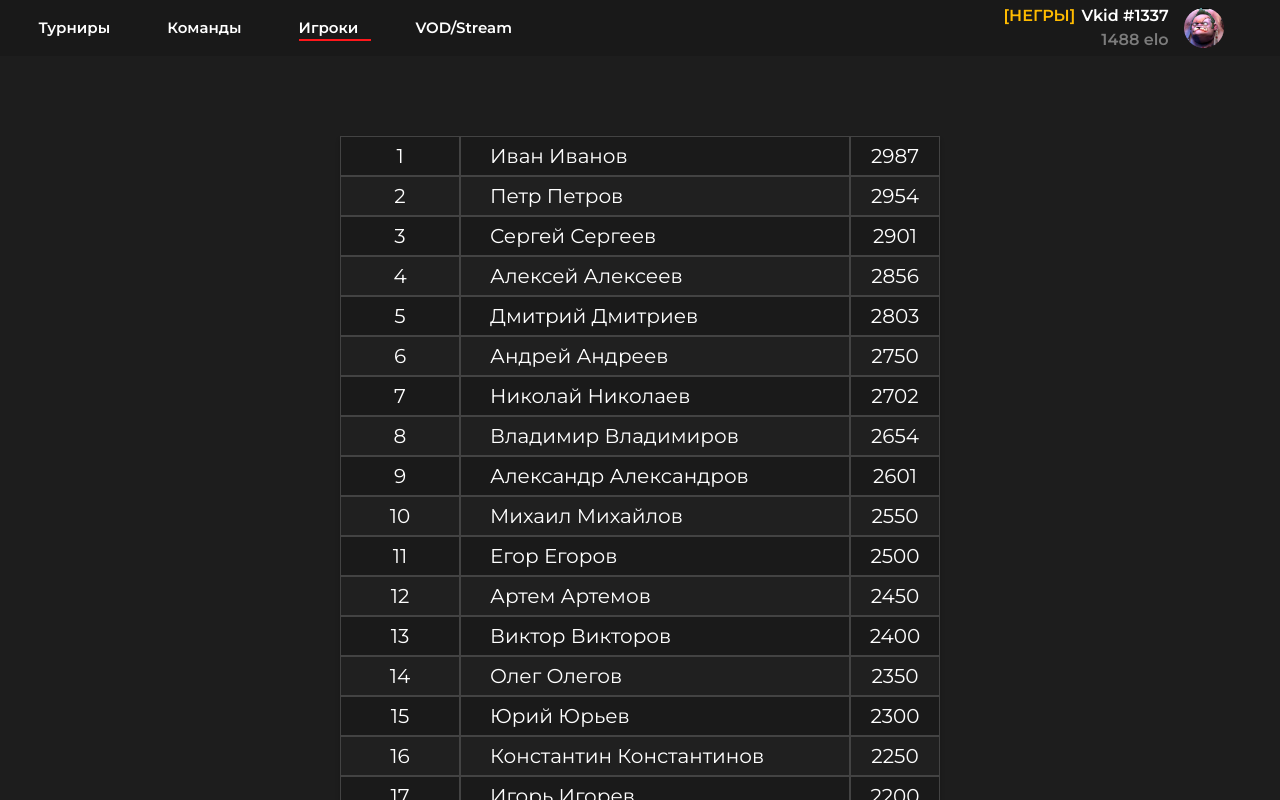
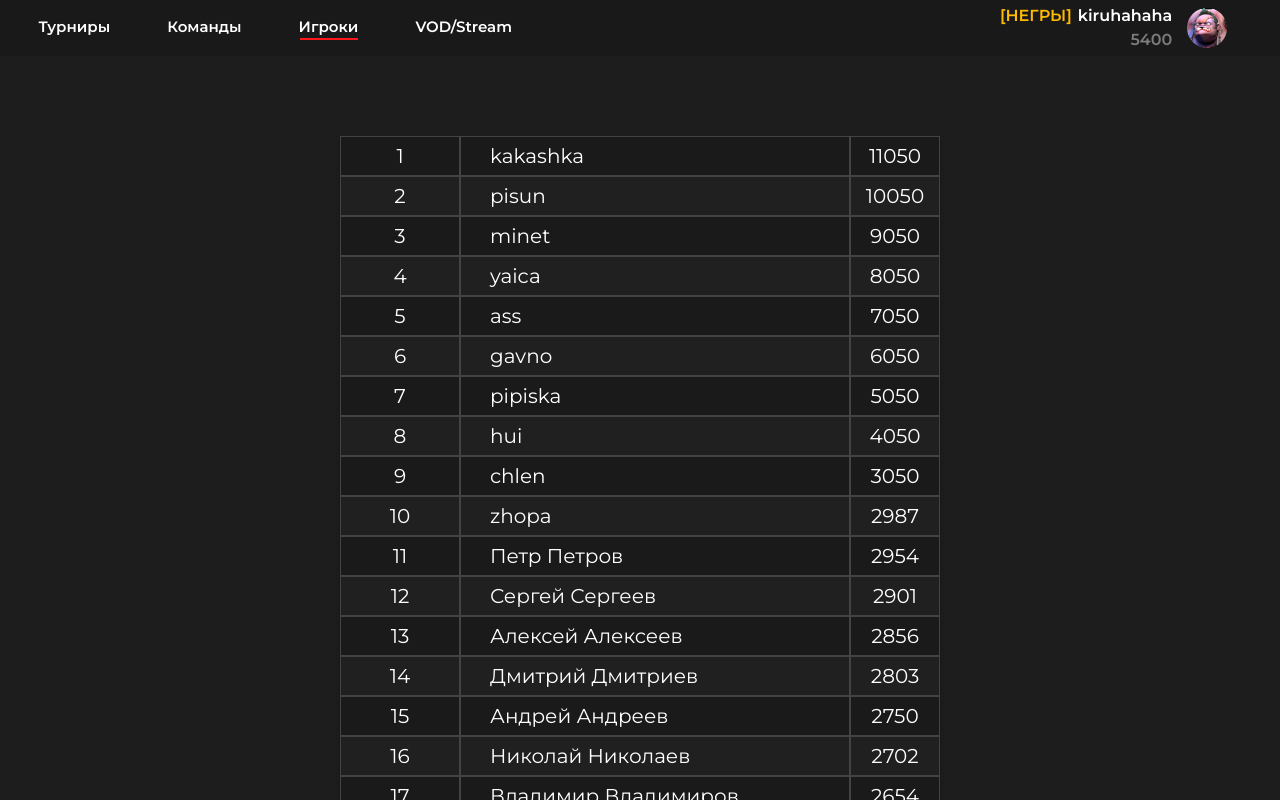
Before and after one commit to IakovlevKirill/DotaCup.client, a React (Vite) app: page /main/players in a window 1280 px wide. Built offline with nearby package versions, Linux system fonts and the light colour scheme; no server answers.

Commit message:
Добавил страницу профиля, поправил рутинг

```diff
--- a/package.json
+++ b/package.json
@@ -10,6 +10,7 @@
     "preview": "vite preview"
   },
   "dependencies": {
+    "@ant-design/v5-patch-for-react-19": "^1.0.3",
     "@reduxjs/toolkit": "^2.5.1",
     "@tailwindcss/vite": "^4.0.6",
     "antd": "^5.24.0",
--- a/src/App.tsx
+++ b/src/App.tsx
@@ -7,6 +7,7 @@ import {PlayersPage} from "./components/Main/Players/PlayersPage.tsx";
 import {StreamsAndVodPage} from "./components/Main/StreamsAndVOD/StreamsAndVOD.tsx";
 import {NotFoundPage} from "./components/NotFoundPage.tsx";
 import {Lobby} from "./components/Main/Lobby/Lobby.tsx";
+import {ProfilePage} from "./components/Profile/ProfilePage.tsx";
 
 export const App = () => {
     return (
@@ -14,7 +15,7 @@ export const App = () => {
             <BrowserRouter>
                 <Routes>
                     {/* Главная страница логина */}
-                    <Route path="/" element={<Login />} />
+                    <Route index path="/" element={<Login />} />
 
                     {/* Главная страница (Main) с вложенными маршрутами */}
                     <Route path="/main" element={<Main />}>
@@ -24,6 +25,7 @@ export const App = () => {
                         <Route path="teams" element={<TeamsPage />} />
                         <Route path="players" element={<PlayersPage />} />
                         <Route path="vod-streams" element={<StreamsAndVodPage />} />
+                        <Route path='profile/:nickname' element={<ProfilePage />} />
                     </Route>
 
                     {/* Страница 404 */}
--- a/src/components/Main/Lobby/LobbyMember.tsx
+++ b/src/components/Main/Lobby/LobbyMember.tsx
@@ -1,3 +1,4 @@
+import { Link } from "react-router-dom";
 
 interface LobbyMemberProps {
     name: string
@@ -19,8 +20,9 @@ export const LobbyMember = ( props: LobbyMemberProps) => {
     return (
         <div className="flex flex-row pt-[5px] pb-[5px] rounded-[18px] items-end justify-between">
             <div className="w-[60%] flex items-end">
-                <span
-                    className="flex text-[16px] text-[#FFFFFF] font-[Montserrat-semibold] mt-[12px] cursor-pointer  hover:underline">{props.name}</span>
+                <Link to={`/main/profile/${props.name}`}
+                    className="flex text-[16px] text-[#FFFFFF] font-[Montserrat-semibold] mt-[12px] cursor-pointer  hover:underline">{props.name}
+                </Link>
             </div>
             <div className="flex flex-row items-end justify-between w-[40%]">
                 <span
--- a/src/components/Main/MainNav.tsx
+++ b/src/components/Main/MainNav.tsx
@@ -1,45 +1,67 @@
 import {Link, useLocation} from "react-router-dom";
+import pudge_avatar from '../../../src/assets/images/pudge_avatar.png';
 
 export const MainNav = () => {
 
     const location = useLocation();
     const pathname = location.pathname;
+    const user_nickname = 'kiruhahaha'
+    const user_elo = 5400
+    const isUserHasTeam = true
+    const user_team = "[" + "НЕГРЫ" + "]"
 
     return(
         <div className="bg-[#191919] overflow-hidden max-w-[100vw] min-w-[100vw] min-h-[7%] flex items-center">
             <div className="ml-[3%] h-[100%] w-[37%] flex items-center  flex-row justify-between">
                 <Link
-                    className={`text-[15px] text-white! font-[Montserrat-semibold]`}
-                    to="tournaments">
-                    Турниры
-                    {(pathname.includes('tournaments')) && (
-                        <div className="absolute w-[72px] h-[2px] bg-[#FF171B]"></div>
-                    )}
+                    className="flex flex-col items-center justify-center text-[15px] text-white! font-[Montserrat-semibold]" to="tournaments">Турниры
+                        <div className={`ml-[2%] w-[98%] h-[2px]
+                        ${(pathname.includes('tournaments')) ?
+                        'bg-[#FF171B]' :
+                        'bg-[#191919]'
+                        }
+                        `}></div>
                 </Link>
-                <Link className="text-[15px] text-white! font-[Montserrat-semibold]" to="teams">Команды
-                    {(pathname.includes('teams')) && (
-                        <div className="absolute w-[72px] h-[2px] bg-[#FF171B]"></div>
-                    )}
+                <Link className="flex flex-col items-center justify-center text-[15px] text-white! font-[Montserrat-semibold]" to="teams">Команды
+                    <div className={`ml-[2%] w-[98%] h-[2px]
+                        ${(pathname.includes('teams')) ?
+                        'bg-[#FF171B]' :
+                        'bg-[#191919]'
+                    }
+                        `}></div>
                 </Link>
-                <Link className="text-[15px] text-white! font-[Montserrat-semibold]" to="players">Игроки
-                    {(pathname.includes('players')) && (
-                        <div className="absolute w-[72px] h-[2px] bg-[#FF171B]"></div>
-                    )}</Link>
-                <Link className="text-[15px] text-white! font-[Montserrat-semibold]" to="vod-streams">VOD/Stream
-                    {(pathname.includes('vod-stream')) && (
-                        <div className="absolute w-[72px] h-[2px] bg-[#FF171B]"></div>
-                    )}</Link>
+                <Link className="flex flex-col items-center justify-center text-[15px] text-white! font-[Montserrat-semibold]" to="players">Игроки
+                    <div className={`ml-[2%] w-[98%] h-[2px]
+                        ${(pathname.includes('players')) ?
+                        'bg-[#FF171B]' :
+                        'bg-[#191919]'
+                    }
+                        `}></div>
+                </Link>
+                <Link className="flex flex-col items-center justify-center text-[15px] text-white! font-[Montserrat-semibold]" to="vod-streams">VOD/Stream
+                    <div className={`ml-[2%] w-[98%] h-[2px]
+                        ${(pathname.includes('vod-streams')) ?
+                        'bg-[#FF171B]' :
+                        'bg-[#191919]'
+                    }
+                        `}></div>
+                </Link>
             </div>
             <div className="w-[37%]"></div>
             <div className="w-[20%] mr-[3%] flex items-center justify-center flex-row gap-[15px]">
                 <div className="flex flex-col items-end">
                     <div className="flex flex-row gap-[6px]">
-                        <span className="text-[#FFBB00] font-[Montserrat-semibold]">[НЕГРЫ]</span>
-                        <span className="text-white font-[Montserrat-semibold]">Vkid #1337</span>
+                        {(isUserHasTeam) && ( ///TODO если команды все таки оставим, добавить линк на тиму
+                            <span className="text-[#FFBB00] font-[Montserrat-semibold]">{user_team}</span>
+                        )}
+                        <Link className="text-white hover:underline font-[Montserrat-semibold]"to={`profile/${user_nickname}`}>{user_nickname}</Link>
                     </div>
-                    <span className="text-[#7C7C7C] font-[Montserrat-semibold]">1488 elo</span>
+                    <span className="text-[#7C7C7C] font-[Montserrat-semibold]">{user_elo}</span>
                 </div>
-                <img src="../src/assets/images/pudge_avatar.png" className="cursor-pointer w-[40px] h-[40px]"></img>
+                <Link to={`profile/${user_nickname}`}>
+                    <img src={pudge_avatar} className="cursor-pointer w-[40px] h-[40px]"></img>
+                </Link>
+
             </div>
         </div>
     )
--- a/src/components/Main/Players/Player.tsx
+++ b/src/components/Main/Players/Player.tsx
@@ -1,3 +1,5 @@
+import {Link} from "react-router-dom";
+
 interface PlayerProps {
     id: number
     ladderPosition: number
@@ -14,8 +16,11 @@ export const Player = (props : PlayerProps) => {
             >
                 <span className="h-full border-[1px] border-[#434343] flex w-[20%] items-center justify-center">{props.ladderPosition}</span>
                 <div className="h-full w-[5%] border-[1px] border-r-0 border-[#434343]"></div>
-                <span className="h-full flex w-[60%] items-center border-l-0 cursor-pointer border-[1px] border-[#434343] hover:underline">{props.name}</span>
-                <span className="h-full flex w-[15%] items-center border-[1px] border-[#434343] justify-center">{props.mmr}</span>
+                <Link to={`/main/profile/${props.name}`} className="h-full flex w-[60%] items-center border-l-0 cursor-pointer border-[1px] border-[#434343] hover:underline">
+                        {props.name}
+                </Link>
+                <span
+                    className="h-full flex w-[15%] items-center border-[1px] border-[#434343] justify-center">{props.mmr}</span>
             </div>
         </>
     );
--- a/src/components/Main/Players/PlayersPage.tsx
+++ b/src/components/Main/Players/PlayersPage.tsx
@@ -3,29 +3,37 @@ import {Player} from "./Player.tsx";
 export const PlayersPage = () => {
 
     const players = [
-        { id: 1, ladderPosition: 1, name: "Иван Иванов", mmr: 2987 },
-        { id: 2, ladderPosition: 2, name: "Петр Петров", mmr: 2954 },
-        { id: 3, ladderPosition: 3, name: "Сергей Сергеев", mmr: 2901 },
-        { id: 4, ladderPosition: 4, name: "Алексей Алексеев", mmr: 2856 },
-        { id: 5, ladderPosition: 5, name: "Дмитрий Дмитриев", mmr: 2803 },
-        { id: 6, ladderPosition: 6, name: "Андрей Андреев", mmr: 2750 },
-        { id: 7, ladderPosition: 7, name: "Николай Николаев", mmr: 2702 },
-        { id: 8, ladderPosition: 8, name: "Владимир Владимиров", mmr: 2654 },
-        { id: 9, ladderPosition: 9, name: "Александр Александров", mmr: 2601 },
-        { id: 10, ladderPosition: 10, name: "Михаил Михайлов", mmr: 2550 },
-        { id: 11, ladderPosition: 11, name: "Егор Егоров", mmr: 2500 },
-        { id: 12, ladderPosition: 12, name: "Артем Артемов", mmr: 2450 },
-        { id: 13, ladderPosition: 13, name: "Виктор Викторов", mmr: 2400 },
-        { id: 14, ladderPosition: 14, name: "Олег Олегов", mmr: 2350 },
-        { id: 15, ladderPosition: 15, name: "Юрий Юрьев", mmr: 2300 },
-        { id: 16, ladderPosition: 16, name: "Константин Константинов", mmr: 2250 },
-        { id: 17, ladderPosition: 17, name: "Игорь Игорев", mmr: 2200 },
-        { id: 18, ladderPosition: 18, name: "Павел Павлов", mmr: 2150 },
-        { id: 19, ladderPosition: 19, name: "Роман Романов", mmr: 2100 },
-        { id: 20, ladderPosition: 20, name: "Василий Васильев", mmr: 2050 },
+        { id: 1, name: "zhopa", mmr: 2987 },
+        { id: 2, name: "Петр Петров", mmr: 2954 },
+        { id: 3, name: "Сергей Сергеев", mmr: 2901 },
+        { id: 4, name: "Алексей Алексеев", mmr: 2856 },
+        { id: 5, name: "Дмитрий Дмитриев", mmr: 2803 },
+        { id: 6, name: "Андрей Андреев", mmr: 2750 },
+        { id: 7, name: "Николай Николаев", mmr: 2702 },
+        { id: 8, name: "Владимир Владимиров", mmr: 2654 },
+        { id: 9, name: "Александр Александров", mmr: 2601 },
+        { id: 10, name: "Михаил Михайлов", mmr: 2550 },
+        { id: 11, name: "Егор Егоров", mmr: 2500 },
+        { id: 12, name: "Артем Артемов", mmr: 2450 },
+        { id: 13, name: "Виктор Викторов", mmr: 2400 },
+        { id: 14, name: "Олег Олегов", mmr: 2350 },
+        { id: 15, name: "Юрий Юрьев", mmr: 2300 },
+        { id: 16, name: "Константин Константинов", mmr: 2250 },
+        { id: 17, name: "Игорь Игорев", mmr: 2200 },
+        { id: 18, name: "Павел Павлов", mmr: 2150 },
+        { id: 19, name: "Роман Романов", mmr: 2100 },
+        { id: 21, name: "chlen", mmr: 3050 },
+        { id: 22, name: "hui", mmr: 4050 },
+        { id: 23, name: "pipiska", mmr: 5050 },
+        { id: 24, name: "gavno", mmr: 6050 },
+        { id: 25, name: "ass", mmr: 7050 },
+        { id: 26, name: "yaica", mmr: 8050 },
+        { id: 27, name: "minet", mmr: 9050 },
+        { id: 28, name: "pisun", mmr: 10050 },
+        { id: 29, name: "kakashka", mmr: 11050 },
     ];
-    const sortedPlayers = players.sort((a, b) => a.ladderPosition - b.ladderPosition);
-
+    const sortedPlayers = players.sort((b, a) => a.mmr - b.mmr);
+    console.log(sortedPlayers)
     return (
         <div className="max-w-[100%] overflow-x-hidden flex scrollbar-custom-players flex-col items-center py-[80px]">
             <div className="flex flex-col shadow-[0_4px_4px_rgba(0,0,0,0.25)] w-[600px]">
@@ -33,9 +41,9 @@ export const PlayersPage = () => {
                     <Player
                         key={index}
                         id={player.id}
-                        ladderPosition={player.ladderPosition}
                         name={player.name}
                         mmr={player.mmr}
+                        ladderPosition={index+1}
                         className={index % 2 === 0 ? 'bg-[#1A1A1A]' : 'bg-[#202020]'} // Чередуем классы
                     ></Player>
                 ))}
--- a/src/components/Main/Teams/TeamItem.tsx
+++ b/src/components/Main/Teams/TeamItem.tsx
@@ -11,7 +11,7 @@ export const TeamItem = ( props: TeamItemProps) => {
     return (
         <div className="flex flex-col w- rounded-[12px] px-[36px] py-[19px] border-[1px] shadow-[0_4px_4px_rgba(0,0,0,0.25)] border-[#2B2B2B]!">
             <h2 className="text-[32px] text-[#FFFFFF] opacity-57 font-[Montserrat-semibold]">{props.teamName}</h2>
-            <div className="mt-[30px] flex flex-row gap-[30px]">
+            <div className="mt-[30px] flex flex-row gap-[20px]">
                 {props.teamMembers.map((member, index) => (
                     <TeamMember
                         key={index}
--- a/src/components/authentication/Login.tsx
+++ b/src/components/authentication/Login.tsx
@@ -17,7 +17,7 @@ export const Login = () => {
                 requiredMark={false}
                 layout="vertical"
                 onFinish={ () => {
-                    navigate('/main')
+                    navigate('/main/tournaments')
                 }}
             >
                 <div
@@ -118,7 +118,7 @@ export const Login = () => {
                 requiredMark={false}
                 layout="vertical"
                 onFinish={ () => {
-                    navigate('/main')
+                    navigate('/main/tournaments')
                 }}
             >
                 <div
```
Also changed, not shown: src/components/Main/Teams/TeamMember.tsx (+5 -2 lines), src/components/Profile/ProfilePage.tsx (added, +13 -0 lines), 1 other file (tests, documents, lock files or other folders).
